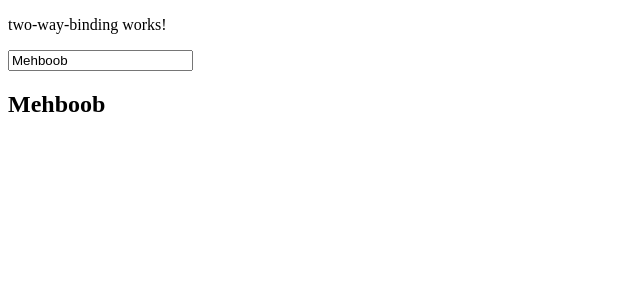
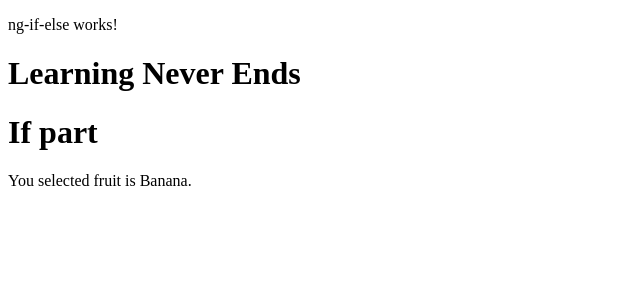
Before and after one commit to silentlips215/AngularTutorialCode, an Angular app: page / in a window 1280 px wide. Shown: the top 300 px of the page, without its empty margins (0-640 px from the left). Built offline with nearby package versions, Linux system fonts and the light colour scheme.

Commit message:
Structural Directives - Added ng-if and ng-if-else component

```diff
--- a/src/app/app.component.html
+++ b/src/app/app.component.html
@@ -5,4 +5,6 @@
 <!-- <app-style-binding></app-style-binding> -->
 <!-- <app-template-reference></app-template-reference> -->
  <!-- <app-counter></app-counter> -->
-  <app-two-way-binding></app-two-way-binding>
+  <!-- <app-two-way-binding></app-two-way-binding> -->
+  <!-- <app-ng-if></app-ng-if> -->
+  <app-ng-if-else></app-ng-if-else>
--- a/src/app/app.component.ts
+++ b/src/app/app.component.ts
@@ -12,13 +12,15 @@ import { TemplateReferenceComponent } from './template-reference/template-refere
 import { CounterComponent } from './counter/counter.component';
 import { FormsModule } from '@angular/forms';
 import { TwoWayBindingComponent } from './two-way-binding/two-way-binding.component';
+import { NgIfComponent } from './structural-directives/ng-if/ng-if.component';
+import { NgIfElseComponent } from './structural-directives/ng-if-else/ng-if-else.component';
 // decorator function
 @Component({
   selector: 'app-root', //element selector
   // selector: '.app-root', // class selector
   // selector: '[app-root]', // attribute selector
   standalone: true,
-  imports: [CommonModule, RouterOutlet, UserComponent, EventsComponent, PropBindingComponent, ClassBindingComponent, NgClassComponent, StyleBindingComponent, TemplateReferenceComponent, CounterComponent, FormsModule, TwoWayBindingComponent],
+  imports: [CommonModule, RouterOutlet, UserComponent, EventsComponent, PropBindingComponent, ClassBindingComponent, NgClassComponent, StyleBindingComponent, TemplateReferenceComponent, CounterComponent, FormsModule, TwoWayBindingComponent, NgIfComponent, NgIfElseComponent],
   templateUrl: './app.component.html',
   // template: `hello world, senga ye`,
   styleUrl: './app.component.css',
--- /dev/null
+++ b/src/app/structural-directives/ng-if-else/ng-if-else.component.html
@@ -0,0 +1,40 @@
+<p>ng-if-else works!</p>
+<!-- ngIf= (0<5) = display(execute if condition gets true); else elsePart(template) gets executed on false -->
+<h1 *ngIf="display; else elsePartt">
+    Learning Never Ends
+</h1>
+<!-- it is important to use ng-template if you are working with ngIf -->
+<!-- because you cannot use else on an element direct like this {{ *ngIf="display; else elsePart (template-reference variable on h1 directly)
+ <h1 #elsePart> }} will not work -->
+<ng-template #elsePartt>
+    <h1>
+        Mehboob Ali Shah
+    </h1>
+</ng-template>
+
+
+<!---------------------------------------->
+
+<!-- if condition = true -> then ifPart -->
+<!-- if condtion = false -> else elsePart -->
+<!-- display is a condtion based property in the ng-if-else (.ts) file -->
+<div *ngIf="display; then ifPart; else elsePart"></div>
+
+<!-- ng-template is an Angular directive used to define reusable HTML content without rendering it directly. We use it to conditionally display or dynamically insert content in components. -->
+<ng-template #ifPart>
+    <h1> If part</h1>
+</ng-template>
+
+<ng-template #elsePart>
+    <h1> Else part</h1>
+</ng-template>
+
+<!---------------------------------------->
+
+<h2 *ngIf="fruit === 'Apple'; else elsePartFruit">
+    Your selected fruit is Apple.
+</h2>
+
+<ng-template #elsePartFruit>
+    You selected fruit is Banana.
+</ng-template>
--- /dev/null
+++ b/src/app/structural-directives/ng-if-else/ng-if-else.component.ts
@@ -0,0 +1,14 @@
+import { Component } from '@angular/core';
+import { CommonModule } from '@angular/common';
+@Component({
+  selector: 'app-ng-if-else',
+  standalone: true,
+  imports: [CommonModule],
+  templateUrl: './ng-if-else.component.html',
+  styleUrl: './ng-if-else.component.css'
+})
+export class NgIfElseComponent {
+  // public display = (0 >5);
+  public display = (0 < 5);
+  public fruit = "Banana";
+}
--- /dev/null
+++ b/src/app/structural-directives/ng-if/ng-if.component.html
@@ -0,0 +1,17 @@
+<p>ng-if works!</p>
+
+<!-- if ngIf = "true", it will display the h1 content -->
+<h1 *ngIf="true">
+    Learning Never Ends
+</h1>
+
+<!-- if ngIf = "false", it will hide the h1 content -->
+<!-- angular completely removes this element from the browser's DOM, meaning you cannot see it in inspect mode unlike display: none (css property) -->
+<h1 *ngIf="false">
+    Learning Never Ends
+</h1>
+
+
+<h1 *ngIf="display">
+    Learning Never Ends
+</h1>
--- /dev/null
+++ b/src/app/structural-directives/ng-if/ng-if.component.ts
@@ -0,0 +1,12 @@
+import { Component } from '@angular/core';
+import { CommonModule } from '@angular/common';
+@Component({
+  selector: 'app-ng-if',
+  standalone: true,
+  imports: [CommonModule],
+  templateUrl: './ng-if.component.html',
+  styleUrl: './ng-if.component.css'
+})
+export class NgIfComponent {
+  display: boolean = false;
+}
```
Also changed, not shown: src/app/structural-directives/ng-if-else/ng-if-else.component.css (added), src/app/structural-directives/ng-if/ng-if.component.css (added), src/app/structural-directives/ng-if/readMe.txt (added), src/app/structural-directives/readme.txt (added), 2 other files (tests, documents, lock files or other folders).
